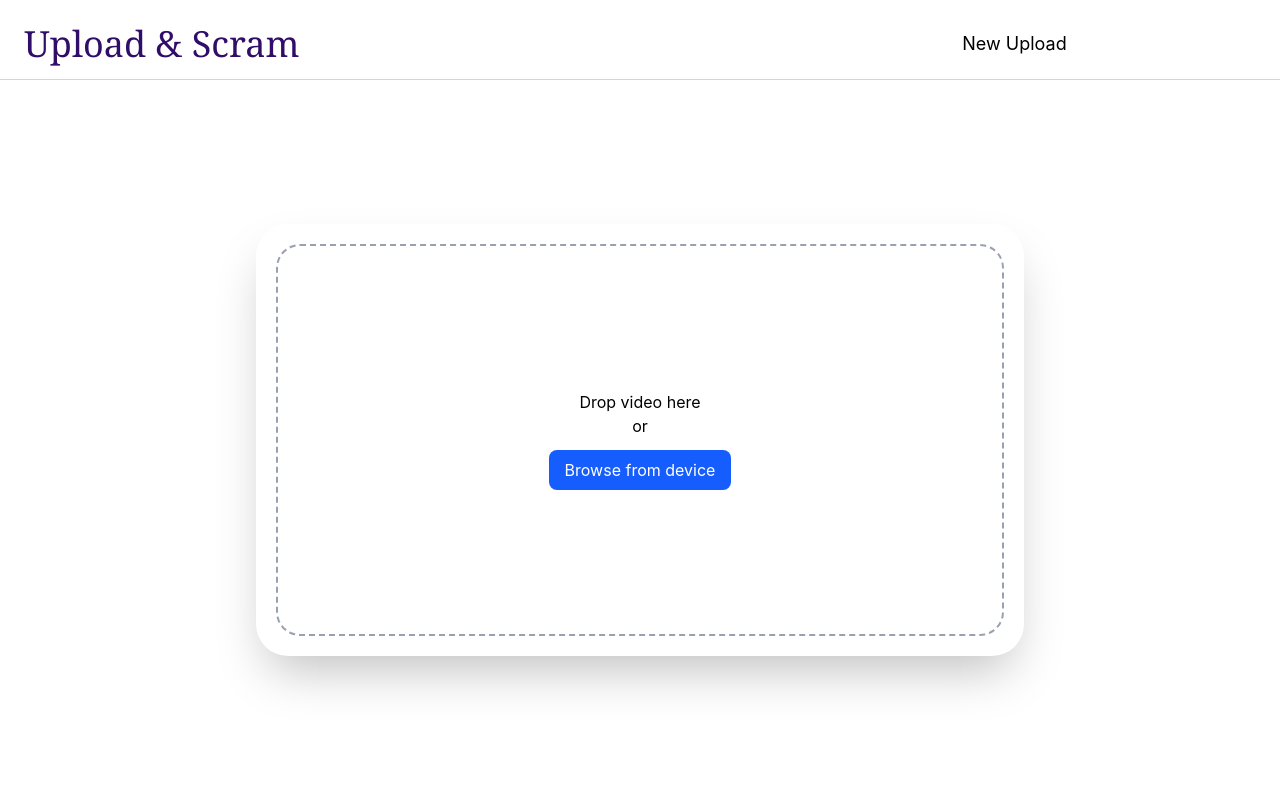
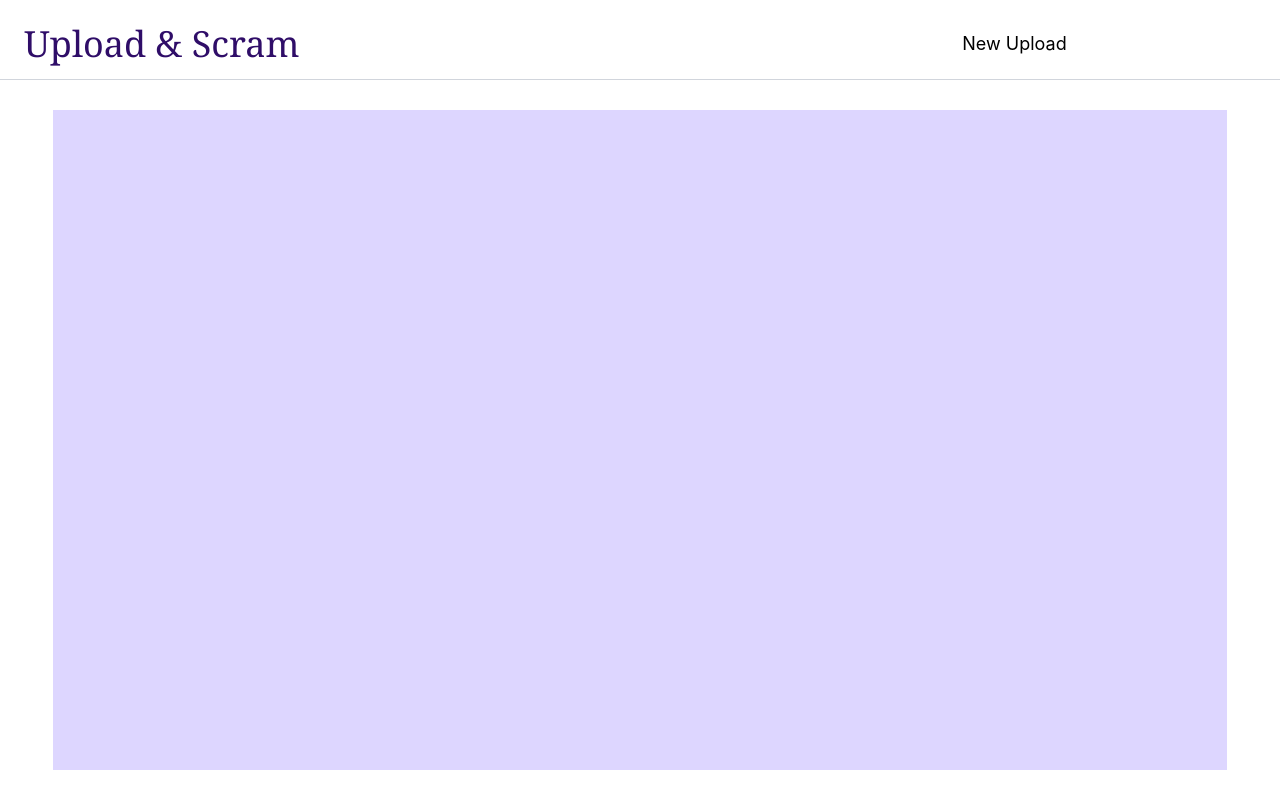
Before and after one commit to swagatobhaskar/video-platform, a SvelteKit app in the folder video-ui/: page /new in a window 1280 px wide. Built offline with nearby package versions, Linux system fonts and the light colour scheme.

Commit message:
WIP: workflowController prop drilling into child components and CSS

```diff
--- a/video-ui/src/lib/controllers/uploadWorkflow.svelte.ts
+++ b/video-ui/src/lib/controllers/uploadWorkflow.svelte.ts
@@ -1,7 +1,7 @@
 
-export type UploadWorkflowStep =
+export type workflowSubStep =
     | "idle"
-    | "upload-video"
+    | "video-upload"
     | "video-uploading"
     | "video-processing"
     | "upload-thumbnail"
@@ -11,15 +11,26 @@ export type UploadWorkflowStep =
     | "published"
     | "failed";
 
+type LayoutState =
+    | "video-drop"
+    | "upload-dashboard"
+    | "ready-to-publish"
+    | "publishing"
+    | "published"
+    | "draft"
+    | "error";
+
 export function createUploadWorkflowController() {
-    let currentStep = $state<UploadWorkflowStep>("idle");
+    let currentStep = $state<LayoutState>("video-drop");
 
-    function goToStep(step: UploadWorkflowStep) {
+    let videoSessionId: string | null = $state(null); // const?
+
+    function goToStep(step: LayoutState) {
         currentStep = step;
     }
 
     function resetStep() {
-        currentStep = "idle";
+        currentStep = "video-drop";
     }
 
     return {
--- a/video-ui/src/routes/new/+page.svelte
+++ b/video-ui/src/routes/new/+page.svelte
@@ -1,15 +1,22 @@
 <script lang="ts">
 
     import VideoDrop from "./VideoDrop.svelte";
+    import UploadDashboard from "./UploadDashboard.svelte";
 
     import {
         createUploadWorkflowController
     } from "$lib/controllers/uploadWorkflow.svelte";
 
     const workflow = createUploadWorkflowController();
+    console.log("Workflow step: ", workflow.currentStep);
 
 </script>
 
-{#if workflow.currentStep == "idle"}
-    <VideoDrop />
+{#if workflow.currentStep == "video-drop"}
+    <!-- <VideoDrop {workflow}/> -->
+    <UploadDashboard {workflow} />
 {/if}
+<!--
+{#if workflow.currentStep == "upload-dashboard"}
+    <UploadDashboard {workflow} />
+{/if} -->
--- /dev/null
+++ b/video-ui/src/routes/new/UploadDashboard.svelte
@@ -0,0 +1,20 @@
+<script lang="ts">
+    let { workflow } = $props();
+</script>
+
+<div class="h-[calc(100vh-4rem)] md:h-[calc(100vh-5rem)] flex">
+<main class="bg-violet-200 w-11/12 h-11/12 m-auto p-10">
+
+</main>
+</div>
+<!--
+<div class="grid grid-cols-2 gap-16 ">
+
+    <div class="flex flex-col gap-8 h-full">
+
+        <div class="flex-1 border-2 border-black bg-white"></div>
+        <div class="flex-1 border-2 border-black bg-white"></div>
+    </div>
+
+    <div class="h-96 border-2 border-black bg-white"></div>
+</div> -->
--- a/video-ui/src/routes/new/VideoDrop.svelte
+++ b/video-ui/src/routes/new/VideoDrop.svelte
@@ -1,10 +1,7 @@
 <script lang="ts">
 
-    import {
-        createUploadWorkflowController
-    } from "$lib/controllers/uploadWorkflow.svelte";
-
-    const workflow = createUploadWorkflowController();
+    // Parent owns the workflow and passes it downward as props.
+    let { workflow } = $props();
 
     // Video file selection handler
     let videoFileInputEl = $state<HTMLInputElement | null>(null);
@@ -17,6 +14,13 @@
     const videoInput = fileInputController({uploadFileType: "video"});
 
     let videoPreviewUrl: string | null = $state(null);
+
+    const handleVideoUploadClick = (e: Event) => {
+        e.preventDefault();
+        console.log("Upload clicked");
+        // change UI via workflow state
+        workflow.goToStep("upload-dashboard");
+    }
 
     $effect(() => {
         const videoFile = videoInput.state.selectedFile;
@@ -122,6 +126,7 @@
                             <button
                                 class="bg-blue-500 text-white py-2 px-4 rounded cursor-pointer"
                                 // onclick={uploadVideoFile}
+                                onclick={handleVideoUploadClick}
                             >
                                 <!-- { uploader.uploading ? 'Uploading...' : 'Upload' } -->
                                 Upload
```
